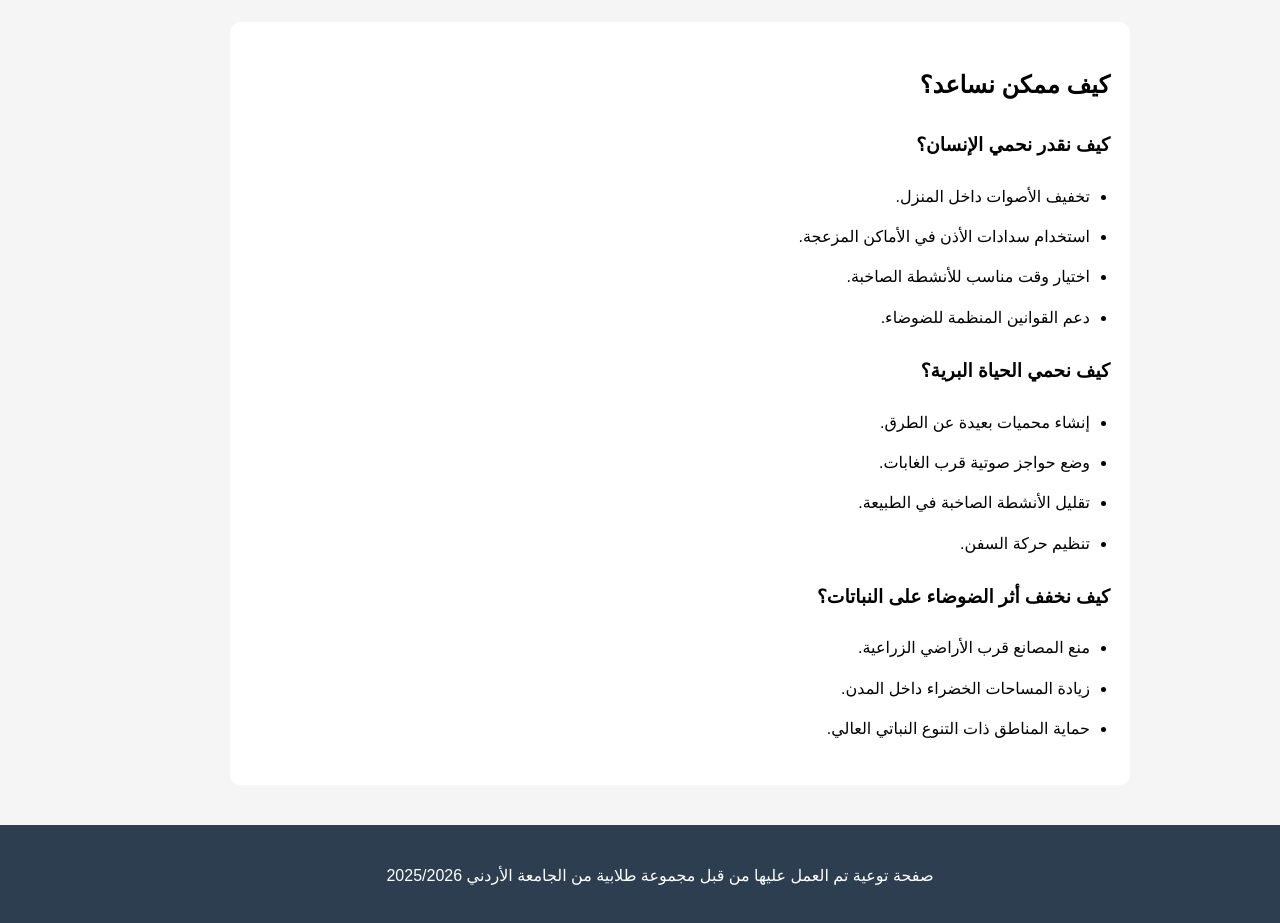
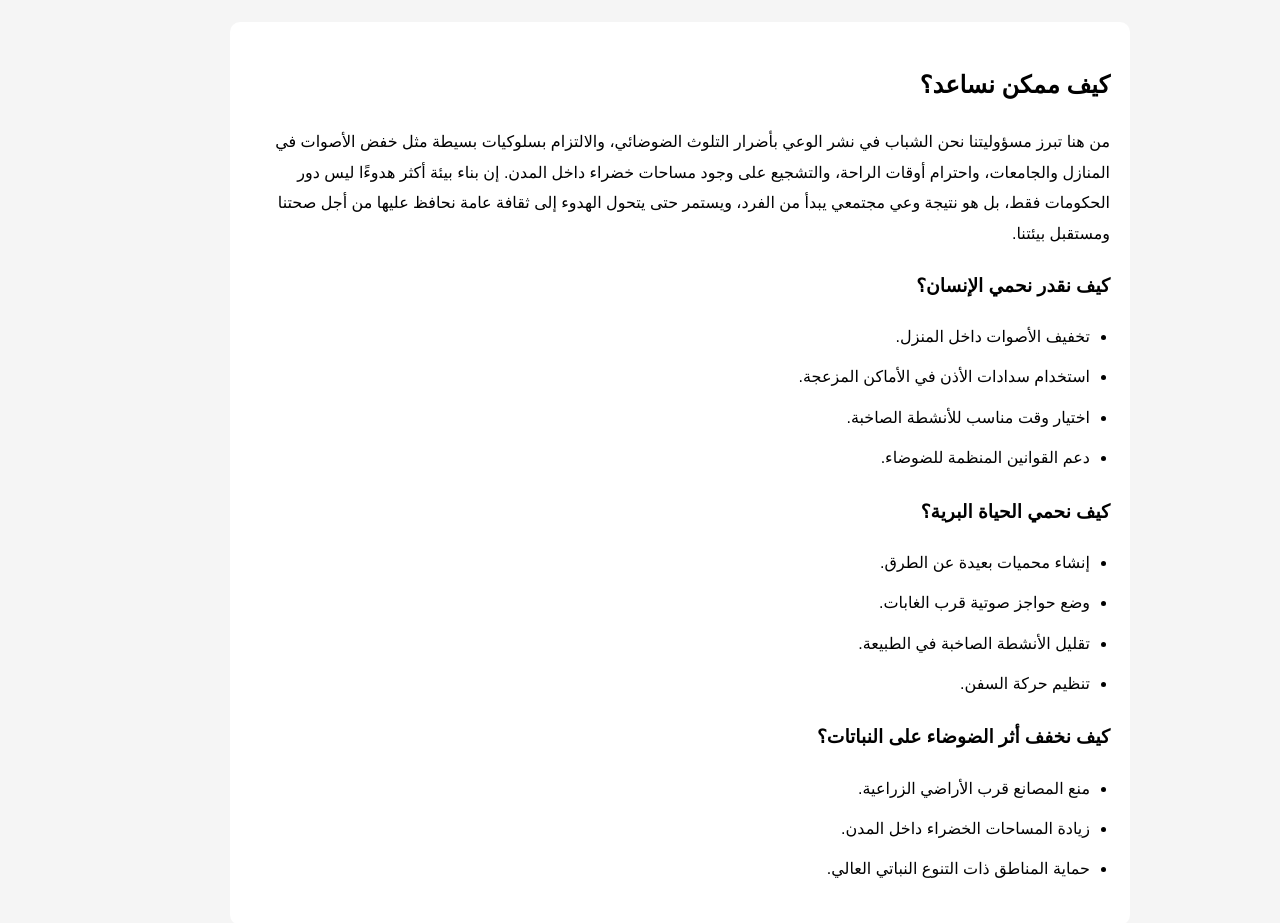
Before and after one commit to lynncodesxo/noise-project, a plain HTML site: page index.html in a window 1280 px wide. Shown: the part 3447-4370 px from the top of the page. Drawn offline with Linux system fonts and the light colour scheme.

Commit message:
Update index.html

```diff
--- a/index.html
+++ b/index.html
@@ -145,6 +145,8 @@
 
         <div class="section">
             <h2>كيف ممكن نساعد؟</h2>
+            <p>
+من هنا تبرز مسؤوليتنا نحن الشباب في نشر الوعي بأضرار التلوث الضوضائي، والالتزام بسلوكيات بسيطة مثل خفض الأصوات في المنازل والجامعات، واحترام أوقات الراحة، والتشجيع على وجود مساحات خضراء داخل المدن. إن بناء بيئة أكثر هدوءًا ليس دور الحكومات فقط، بل هو نتيجة وعي مجتمعي يبدأ من الفرد، ويستمر حتى يتحول الهدوء إلى ثقافة عامة نحافظ عليها من أجل صحتنا ومستقبل بيئتنا.</p>
 
             <h3>كيف نقدر نحمي الإنسان؟</h3>
             <ul>
```
